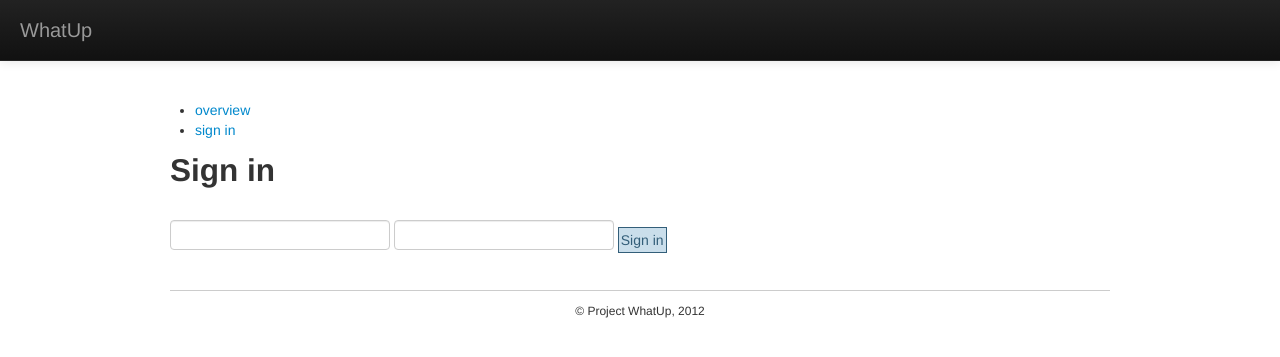
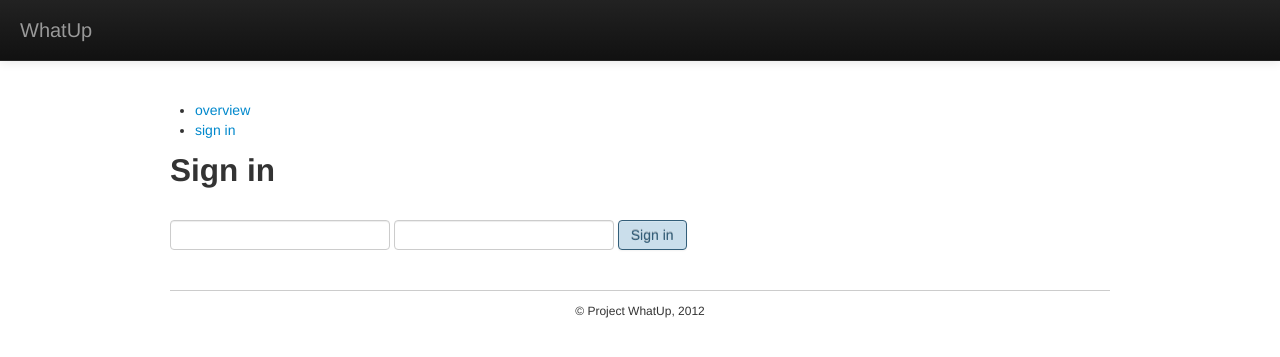
Before and after one commit to JohnBrodie/whatup-api, a Python web app: template whatup_api/templates/login.html in a window 1280 px wide. Shown: the top 357 px of the page. Run offline with Jinja, Linux system fonts and the light colour scheme; the template is opened without the code that fills it, so the values that code supplies are empty.

Commit message:
Fixed Sign In Button

```diff
--- a/whatup_api/templates/login.html
+++ b/whatup_api/templates/login.html
@@ -8,7 +8,7 @@
     <p>
       <input type=text name=username size=30>
       <input type=password name=password size=30>
-      <input type=submit value="Sign in">
+      <input class="btn btn-primary" style="margin-top: -10px;" type=submit value="Sign in">
       <input type=hidden name=next value="{{ next }}">
   </form>
 {% endblock %}
```
